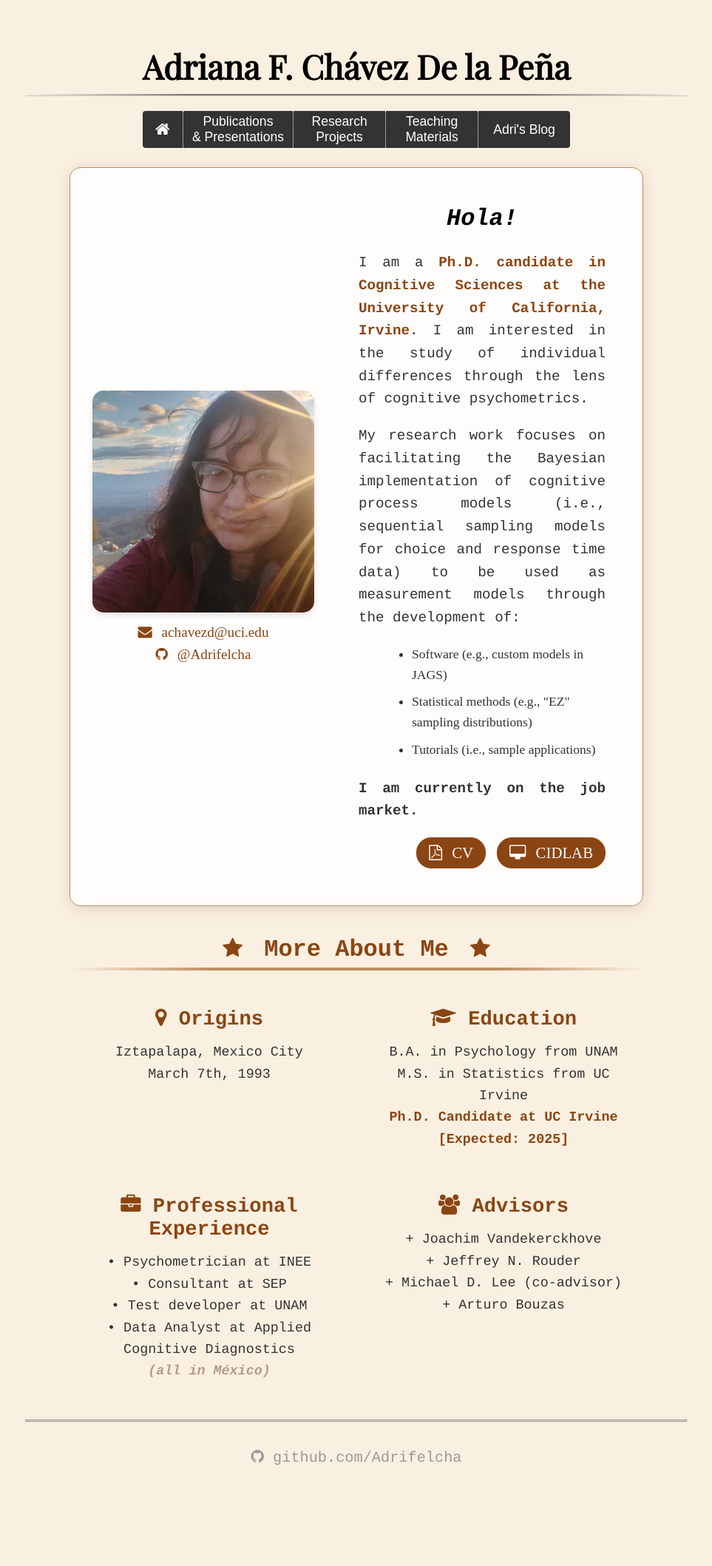
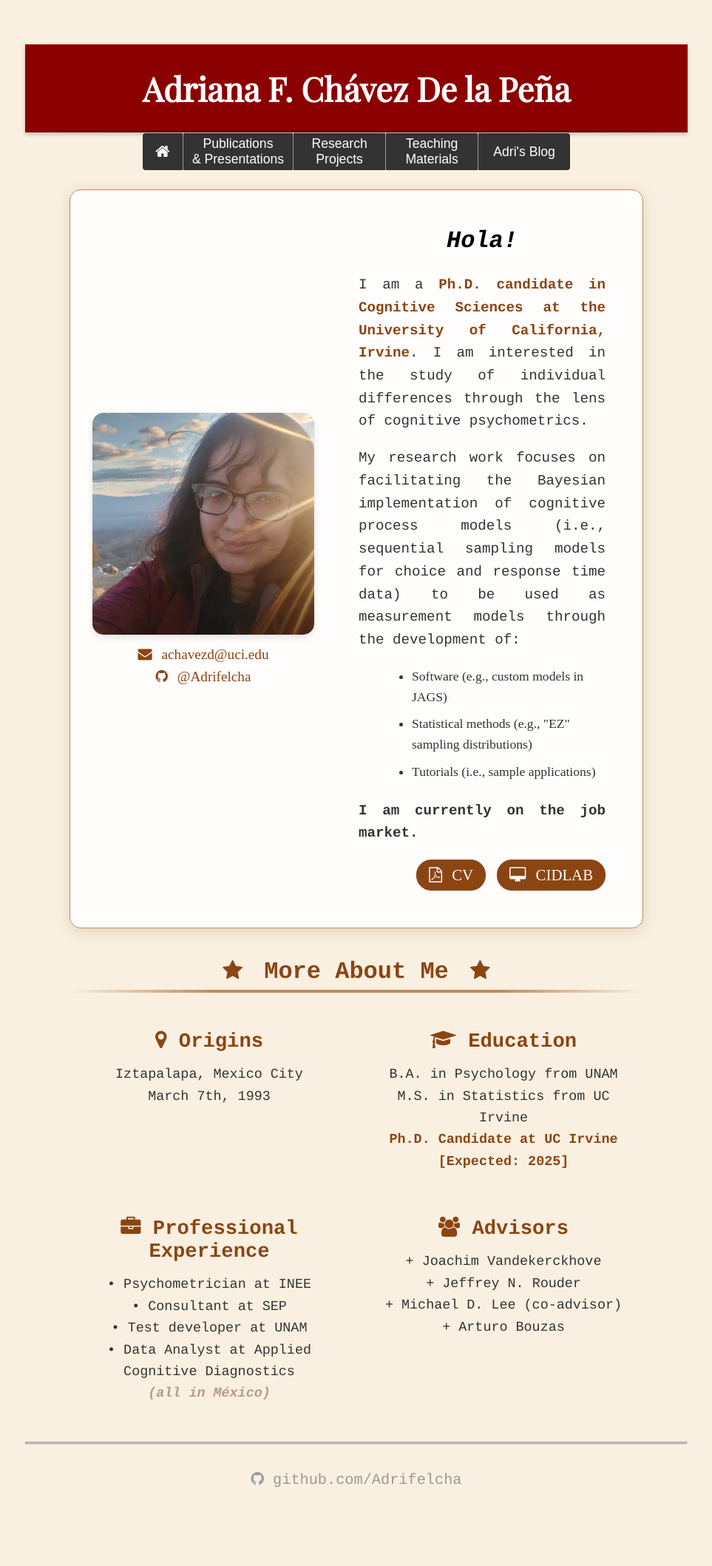
Before and after one commit to Adrifelcha/adrifelcha.github.io, a Jekyll site: the page built from index.html, in a window 1280 px wide. Shown: the whole page at 74% size, without its empty margins (158-1121 px from the left). Built offline with Jekyll 4.4.1, drawn with Linux system fonts in a browser that asks for light colours; some web fonts are replaced; before the commit the page ends 2087 px from its top, so only the background shows below that.

Commit message:
Add some color and contrast to the header!

```diff
--- a/_layouts/default.html
+++ b/_layouts/default.html
@@ -48,6 +48,21 @@
 .hassubs .hassubs .dropdown{position: absolute;width: 250px;left: 80px;top: 0px;opacity: 0;visibility: hidden;transition: ease-out .35s;-moz-transition: ease-out .35s;-webkit-transition: ease-out .35s;}
 .topnav-right {
   float: right;
+}
+
+.name-title {
+    background-color: #8B0000;  /* Dark red */
+    color: white;
+    padding: 30px 0;
+    margin: 0;
+    width: 100%;
+    text-align: center;
+    box-shadow: 0 2px 5px rgba(0,0,0,0.2);  /* Subtle shadow for depth */
+}
+
+/* Adjust the margin for the nav menu to remove gap */
+.mainnav {
+    margin-top: 0;
 }
 			</style>
 				</head>
```
